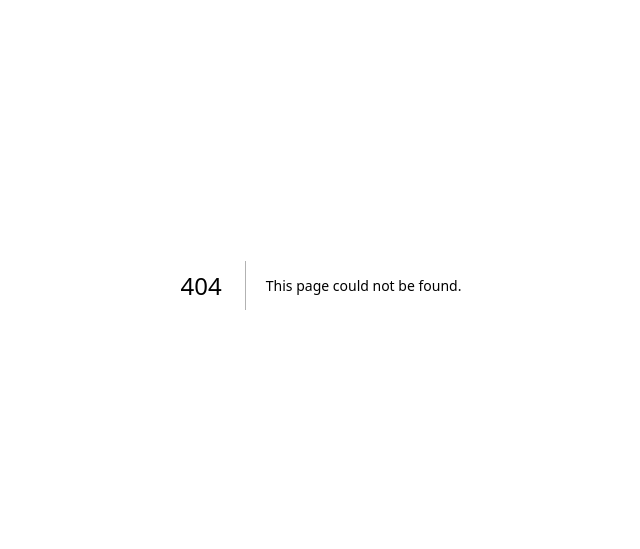
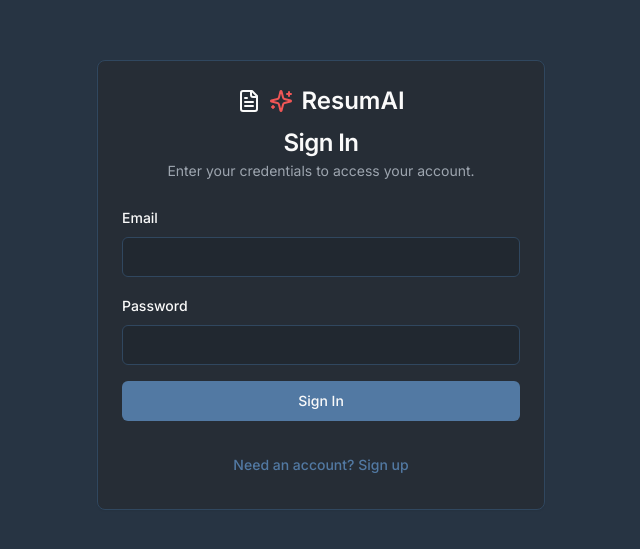
Before and after one commit to velumuthu/resumebuilder, a Next.js app: page /login in a window 1280 px wide. Before the commit this address had no page. Shown: the part 115-664 px from the top of the page, without its empty margins (319-959 px from the left). Built offline with nearby package versions, Linux system fonts and the light colour scheme; no server answers.

Commit message:
File changes

```diff
--- a/src/app/layout.tsx
+++ b/src/app/layout.tsx
@@ -2,6 +2,7 @@ import type { Metadata } from 'next';
 import { Toaster } from '@/components/ui/toaster';
 import './globals.css';
 import './print.css';
+import { AuthProvider } from '@/components/auth-provider';
 
 export const metadata: Metadata = {
   title: 'ResumAI - AI-Powered Resume Builder',
@@ -21,8 +22,10 @@ export default function RootLayout({
         <link href="https://fonts.googleapis.com/css2?family=Inter:wght@400;500;600;700&display=swap" rel="stylesheet" />
       </head>
       <body className="font-body antialiased">
-        {children}
-        <Toaster />
+        <AuthProvider>
+          {children}
+          <Toaster />
+        </AuthProvider>
       </body>
     </html>
   );
--- /dev/null
+++ b/src/app/login/actions.ts
@@ -0,0 +1,48 @@
+'use server';
+
+import { z } from 'zod';
+import { auth } from '@/lib/firebase';
+import {
+  createUserWithEmailAndPassword,
+  signInWithEmailAndPassword,
+} from 'firebase/auth';
+
+const authSchema = z.object({
+  email: z.string().email(),
+  password: z.string().min(6),
+});
+
+type AuthInput = z.infer<typeof authSchema>;
+
+async function handleAuth(
+  action: (email: string, pass: string) => Promise<any>,
+  data: AuthInput
+) {
+  try {
+    const { email, password } = authSchema.parse(data);
+    await action(email, password);
+    return { success: true, error: null };
+  } catch (error: any) {
+    if (error instanceof z.ZodError) {
+      return { success: false, error: 'Invalid input.' };
+    }
+    return {
+      success: false,
+      error: error.message || 'An unknown error occurred.',
+    };
+  }
+}
+
+export async function signUp(data: AuthInput) {
+  return handleAuth(
+    (email, password) => createUserWithEmailAndPassword(auth, email, password),
+    data
+  );
+}
+
+export async function signIn(data: AuthInput) {
+  return handleAuth(
+    (email, password) => signInWithEmailAndPassword(auth, email, password),
+    data
+  );
+}
--- /dev/null
+++ b/src/app/login/page.tsx
@@ -0,0 +1,6 @@
+'use client';
+import AuthForm from '@/components/auth-form';
+
+export default function LoginPage() {
+  return <AuthForm />;
+}
--- a/src/app/page.tsx
+++ b/src/app/page.tsx
@@ -1,5 +1,34 @@
+'use client';
+
 import ResumeBuilder from '@/components/resume-builder';
+import { useAuth } from '@/hooks/use-auth';
+import { useRouter } from 'next/navigation';
+import { useEffect } from 'react';
+import { Loader2, FileText, Sparkles } from 'lucide-react';
 
 export default function Home() {
+  const { user, loading } = useAuth();
+  const router = useRouter();
+
+  useEffect(() => {
+    if (!loading && !user) {
+      router.push('/login');
+    }
+  }, [user, loading, router]);
+
+  if (loading || !user) {
+    return (
+      <div className="flex h-screen w-full flex-col items-center justify-center bg-background gap-4">
+        <div className="flex items-center gap-2 text-2xl font-semibold text-primary">
+          <FileText className="h-8 w-8" />
+          <Sparkles className="h-8 w-8 text-accent" />
+          <span>ResumAI</span>
+        </div>
+        <Loader2 className="h-8 w-8 animate-spin text-primary" />
+        <p className="text-muted-foreground">Loading...</p>
+      </div>
+    );
+  }
+
   return <ResumeBuilder />;
 }
--- /dev/null
+++ b/src/components/auth-form.tsx
@@ -0,0 +1,126 @@
+'use client';
+
+import { useState } from 'react';
+import { useForm } from 'react-hook-form';
+import { zodResolver } from '@hookform/resolvers/zod';
+import * as z from 'zod';
+import { Button } from '@/components/ui/button';
+import { Input } from '@/components/ui/input';
+import { Label } from '@/components/ui/label';
+import { useToast } from '@/hooks/use-toast';
+import {
+  Card,
+  CardContent,
+  CardDescription,
+  CardFooter,
+  CardHeader,
+  CardTitle,
+} from '@/components/ui/card';
+import { Loader2, Sparkles, FileText } from 'lucide-react';
+import { signUp, signIn } from '../app/login/actions';
+import { useRouter } from 'next/navigation';
+
+const authSchema = z.object({
+  email: z.string().email(),
+  password: z.string().min(6, 'Password must be at least 6 characters'),
+});
+
+type AuthFormData = z.infer<typeof authSchema>;
+
+export default function AuthForm() {
+  const [isLogin, setIsLogin] = useState(true);
+  const [isLoading, setIsLoading] = useState(false);
+  const { toast } = useToast();
+  const router = useRouter();
+
+  const {
+    register,
+    handleSubmit,
+    formState: { errors },
+  } = useForm<AuthFormData>({
+    resolver: zodResolver(authSchema),
+  });
+
+  const onSubmit = async (data: AuthFormData) => {
+    setIsLoading(true);
+    if (isLogin) {
+      const result = await signIn(data);
+      if (result.error) {
+        toast({ title: 'Sign In Error', description: result.error, variant: 'destructive' });
+      } else {
+        toast({ title: 'Signed In', description: 'Welcome back!' });
+        router.push('/');
+      }
+    } else {
+      // In a real app, you would integrate with a payment provider like Stripe here.
+      // For now, we'll just show a toast message.
+      toast({
+        title: 'Premium Feature',
+        description: 'Signing up requires a payment. This feature is for demonstration purposes.',
+        variant: 'default',
+        duration: 5000,
+      });
+
+      // To allow testing without payment, we can proceed with signup.
+      // Comment out the toast above and uncomment the block below to enable signup.
+      /*
+      const result = await signUp(data);
+      if (result.error) {
+        toast({ title: 'Sign Up Error', description: result.error, variant: 'destructive' });
+      } else {
+        toast({ title: 'Signed Up', description: 'Welcome! Please sign in.' });
+        setIsLogin(true);
+      }
+      */
+    }
+    setIsLoading(false);
+  };
+
+  return (
+    <div className="flex min-h-screen items-center justify-center bg-secondary/40">
+      <Card className="w-full max-w-md">
+        <CardHeader className="text-center">
+           <div className="flex items-center justify-center gap-2 font-semibold text-2xl mb-2">
+            <FileText />
+            <Sparkles className="text-accent" />
+            <h1 >ResumAI</h1>
+          </div>
+          <CardTitle>{isLogin ? 'Sign In' : 'Sign Up'}</CardTitle>
+          <CardDescription>
+            {isLogin
+              ? "Enter your credentials to access your account."
+              : 'Create an account to start building your AI-powered resume.'}
+          </CardDescription>
+        </CardHeader>
+        <CardContent>
+          <form onSubmit={handleSubmit(onSubmit)} className="space-y-4">
+            <div className="space-y-2">
+              <Label htmlFor="email">Email</Label>
+              <Input id="email" type="email" {...register('email')} />
+              {errors.email && <p className="text-xs text-destructive">{errors.email.message}</p>}
+            </div>
+            <div className="space-y-2">
+              <Label htmlFor="password">Password</Label>
+              <Input id="password" type="password" {...register('password')} />
+              {errors.password && (
+                <p className="text-xs text-destructive">{errors.password.message}</p>
+              )}
+            </div>
+            <Button type="submit" className="w-full" disabled={isLoading}>
+              {isLoading ? (
+                <Loader2 className="animate-spin" />
+              ) : (
+                isLogin ? 'Sign In' : 'Sign Up'
+              )}
+            </Button>
+          </form>
+        </CardContent>
+        <CardFooter className="flex justify-center">
+          <Button variant="link" onClick={() => setIsLogin(!isLogin)}>
+            {isLogin ? 'Need an account? Sign up' : 'Already have an account? Sign in'}
+          </Button>
+        </CardFooter>
+      </Card>
+    </div>
+  );
+}
--- /dev/null
+++ b/src/components/auth-provider.tsx
@@ -0,0 +1,34 @@
+'use client';
+
+import { onAuthStateChanged, User } from 'firebase/auth';
+import { createContext, useEffect, useState } from 'react';
+import { auth } from '@/lib/firebase';
+import { AuthContextType } from '@/lib/types';
+
+export const AuthContext = createContext<AuthContextType>({
+  user: null,
+  loading: true,
+  signOut: () => Promise.resolve(),
+});
+
+export function AuthProvider({ children }: { children: React.ReactNode }) {
+  const [user, setUser] = useState<User | null>(null);
+  const [loading, setLoading] = useState(true);
+
+  useEffect(() => {
+    const unsubscribe = onAuthStateChanged(auth, (user) => {
+      setUser(user);
+      setLoading(false);
+    });
+
+    return () => unsubscribe();
+  }, []);
+
+  const signOut = async () => {
+    await auth.signOut();
+  }
+
+  const value = { user, loading, signOut };
+
+  return <AuthContext.Provider value={value}>{children}</AuthContext.Provider>;
+}
--- a/src/components/resume-builder.tsx
+++ b/src/components/resume-builder.tsx
@@ -3,10 +3,11 @@
 import type { ResumeData } from '@/lib/types';
 import { Button } from '@/components/ui/button';
 import { useToast } from '@/hooks/use-toast';
-import { Download, FileText, Loader2, Sparkles, Trash2 } from 'lucide-react';
+import { Download, FileText, Loader2, LogOut, Sparkles, Trash2 } from 'lucide-react';
 import { useEffect, useRef, useState } from 'react';
 import ResumeForm from './resume-form';
 import ResumePreview from './resume-preview';
+import { useAuth } from '@/hooks/use-auth';
 
 const initialData: ResumeData = {
   personalInfo: {
@@ -65,11 +66,15 @@ export default function ResumeBuilder() {
   const [isClient, setIsClient] = useState(false);
   const { toast } = useToast();
   const previewRef = useRef<HTMLDivElement>(null);
+  const { user, signOut } = useAuth();
+
+  const getStorageKey = () => `resumai-data-${user?.uid}`;
 
   useEffect(() => {
     setIsClient(true);
+    if(user){
       try {
-      const item = localStorage.getItem('resumai-data');
+        const item = localStorage.getItem(getStorageKey());
         if (item) {
           const savedData = JSON.parse(item);
           // Ensure all fields from initialData are present in saved data
@@ -94,12 +99,13 @@ export default function ResumeBuilder() {
           variant: 'destructive',
         });
       }
-  }, [toast]);
+    }
+  }, [toast, user, isClient]);
 
   useEffect(() => {
-    if (isClient) {
+    if (isClient && user) {
       try {
-        localStorage.setItem('resumai-data', JSON.stringify(data));
+        localStorage.setItem(getStorageKey(), JSON.stringify(data));
       } catch (error) {
         console.error('Failed to save data to localStorage', error);
         toast({
@@ -109,7 +115,7 @@ export default function ResumeBuilder() {
         });
       }
     }
-  }, [data, isClient, toast]);
+  }, [data, isClient, toast, user]);
 
   const handlePrint = () => {
     window.print();
@@ -157,6 +163,10 @@ export default function ResumeBuilder() {
               <Trash2 className="mr-2 h-4 w-4" />
               Reset
             </Button>
+             <Button onClick={signOut} variant="outline">
+              <LogOut className="mr-2 h-4 w-4" />
+              Sign Out
+            </Button>
           </div>
         </div>
       </header>
--- /dev/null
+++ b/src/hooks/use-auth.tsx
@@ -0,0 +1,8 @@
+'use client';
+
+import { useContext } from 'react';
+import { AuthContext } from '@/components/auth-provider';
+
+export const useAuth = () => {
+  return useContext(AuthContext);
+};
--- /dev/null
+++ b/src/lib/firebase.ts
@@ -0,0 +1,22 @@
+// Import the functions you need from the SDKs you need
+import { initializeApp, getApp, getApps } from "firebase/app";
+import { getAuth } from "firebase/auth";
+// TODO: Add SDKs for Firebase products that you want to use
+// https://firebase.google.com/docs/web/setup#available-libraries
+
+// Your web app's Firebase configuration
+const firebaseConfig = {
+  projectId: "resumai-z3ftb",
+  appId: "1:321201702568:web:97464d3e631d70f06aa49d",
+  storageBucket: "resumai-z3ftb.firebasestorage.app",
+  apiKey: "AIzaSyAl7QQdlr_zDAfyWm3GCMYBI8mcNpiq0Ws",
+  authDomain: "resumai-z3ftb.firebaseapp.com",
+  measurementId: "",
+  messagingSenderId: "321201702568",
+};
+
+// Initialize Firebase
+const app = !getApps().length ? initializeApp(firebaseConfig) : getApp();
+const auth = getAuth(app);
+
+export { app, auth };
```
Also changed, not shown: src/lib/types.ts (+8 -0 lines). Lines whose indentation alone changed are shown as unchanged.
